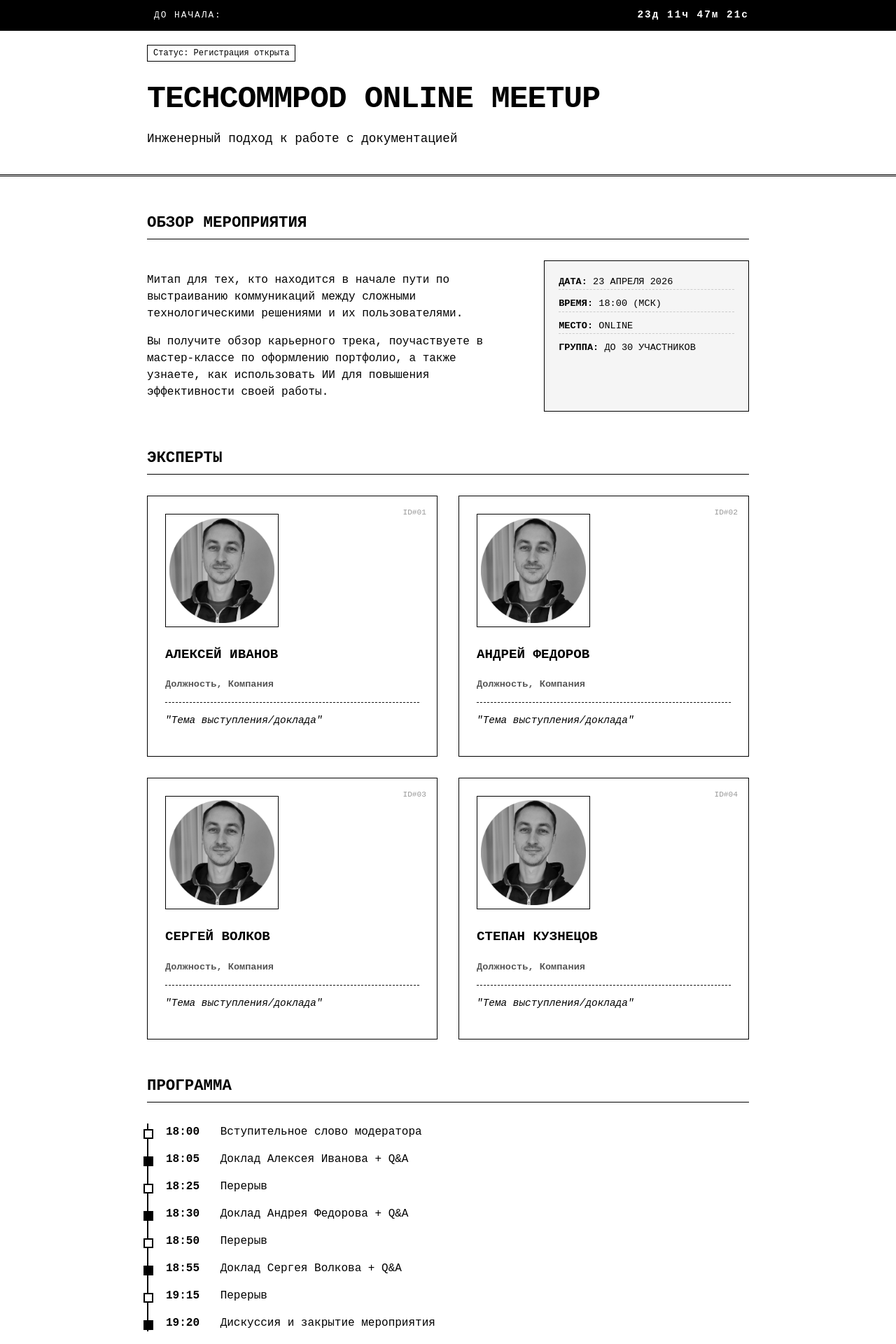
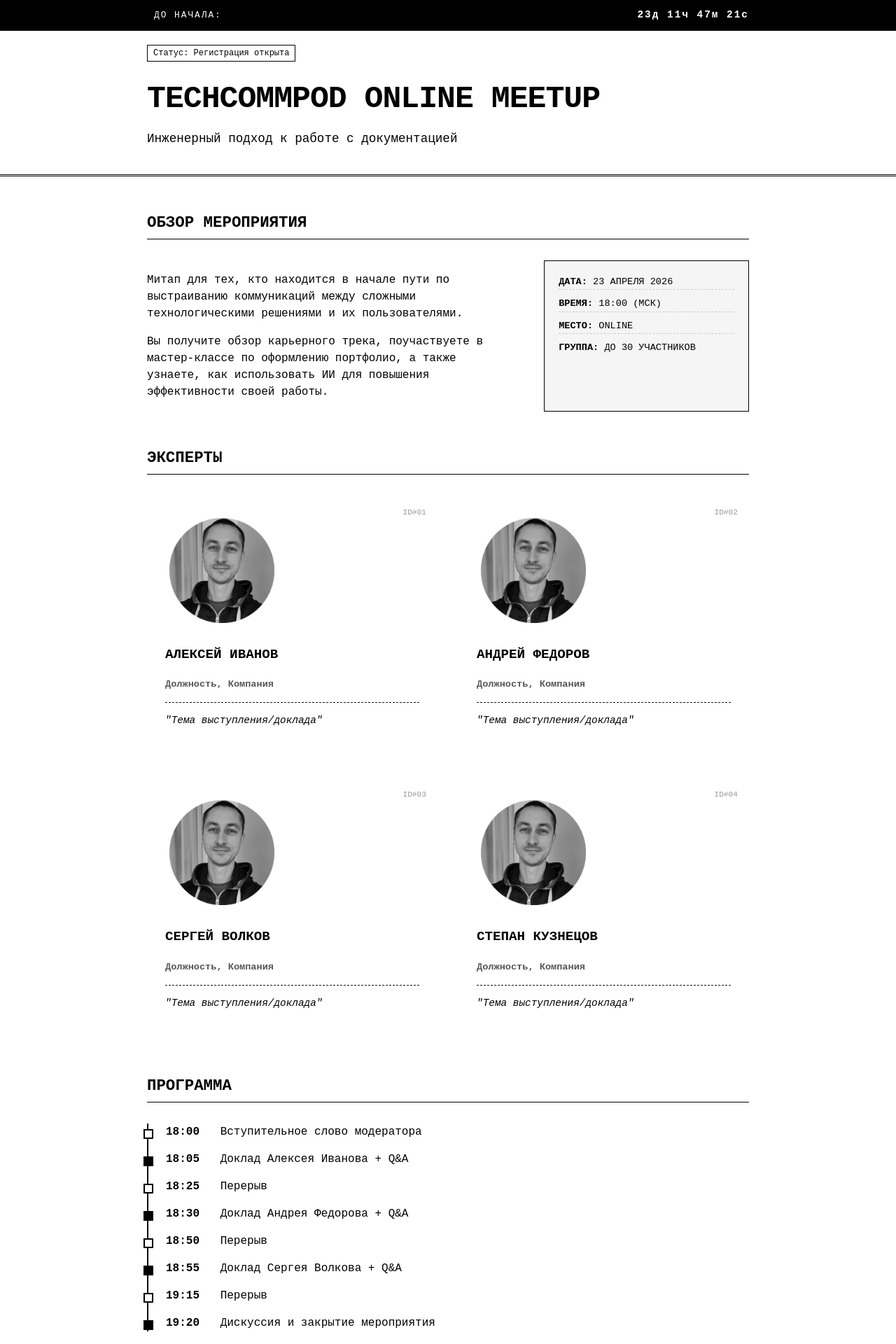
Before and after one commit to techwritex/techcommpod, a Jekyll site: the page built from meetup.md, in a window 1280 px wide. Shown: the top 1920 px of the page at 70% size. Built offline with Jekyll 4.4.1, drawn with Linux system fonts in a browser that asks for light colours.

Commit message:
meetup-page-test-38

```diff
--- a/_layouts/meetup.html
+++ b/_layouts/meetup.html
@@ -183,7 +183,7 @@
             gap: 30px;
         }
         .speaker-card {
-            border: var(--border);
+            border: var(--border-img);
             padding: 25px;
             display: flex;
             flex-direction: column;
@@ -199,7 +199,7 @@
             color: #999;
         }
         .img-wrapper {
-            border: var(--border);
+            border: var(--border-img);
             padding: 5px;
             display: inline-block;
             margin-bottom: 15px;
```
